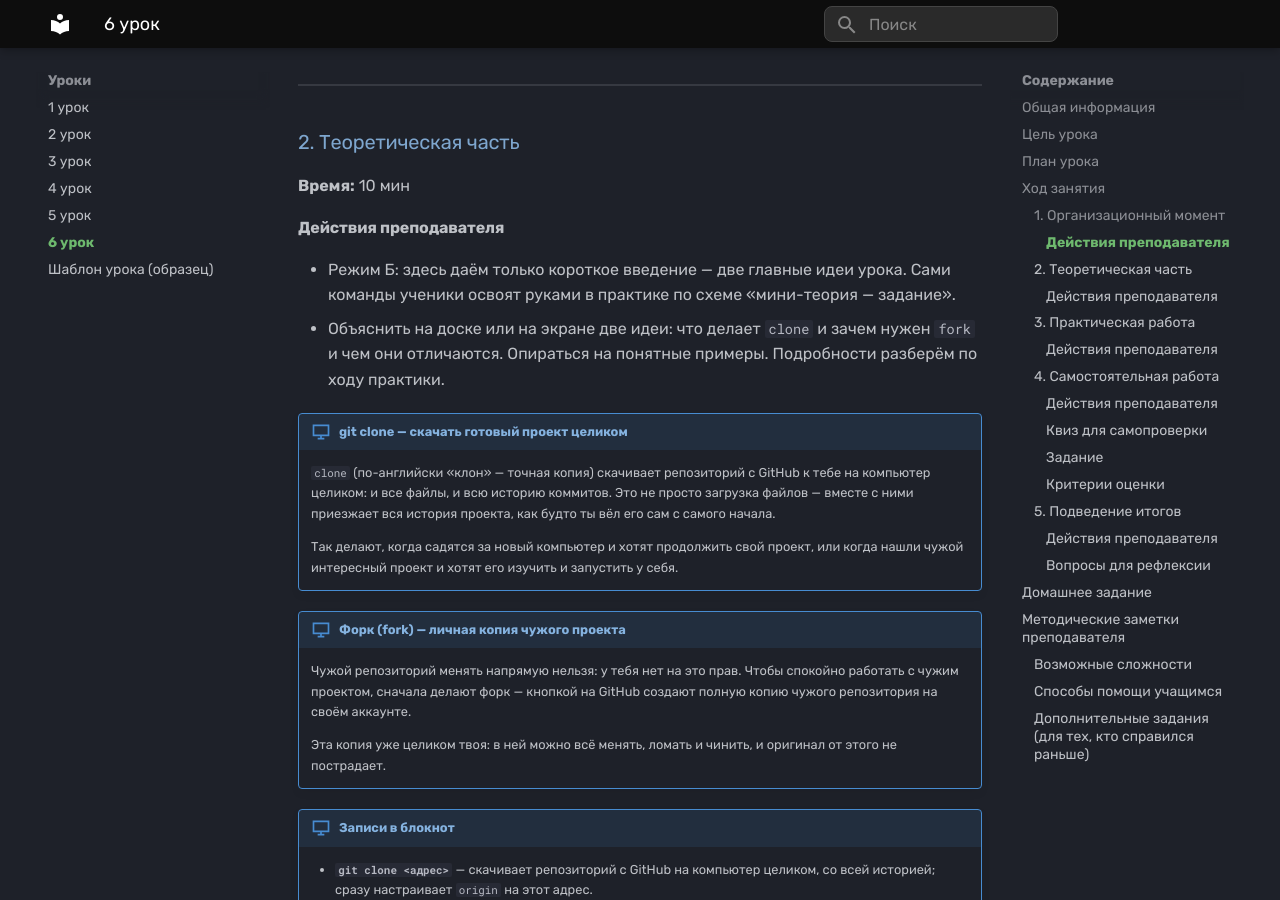
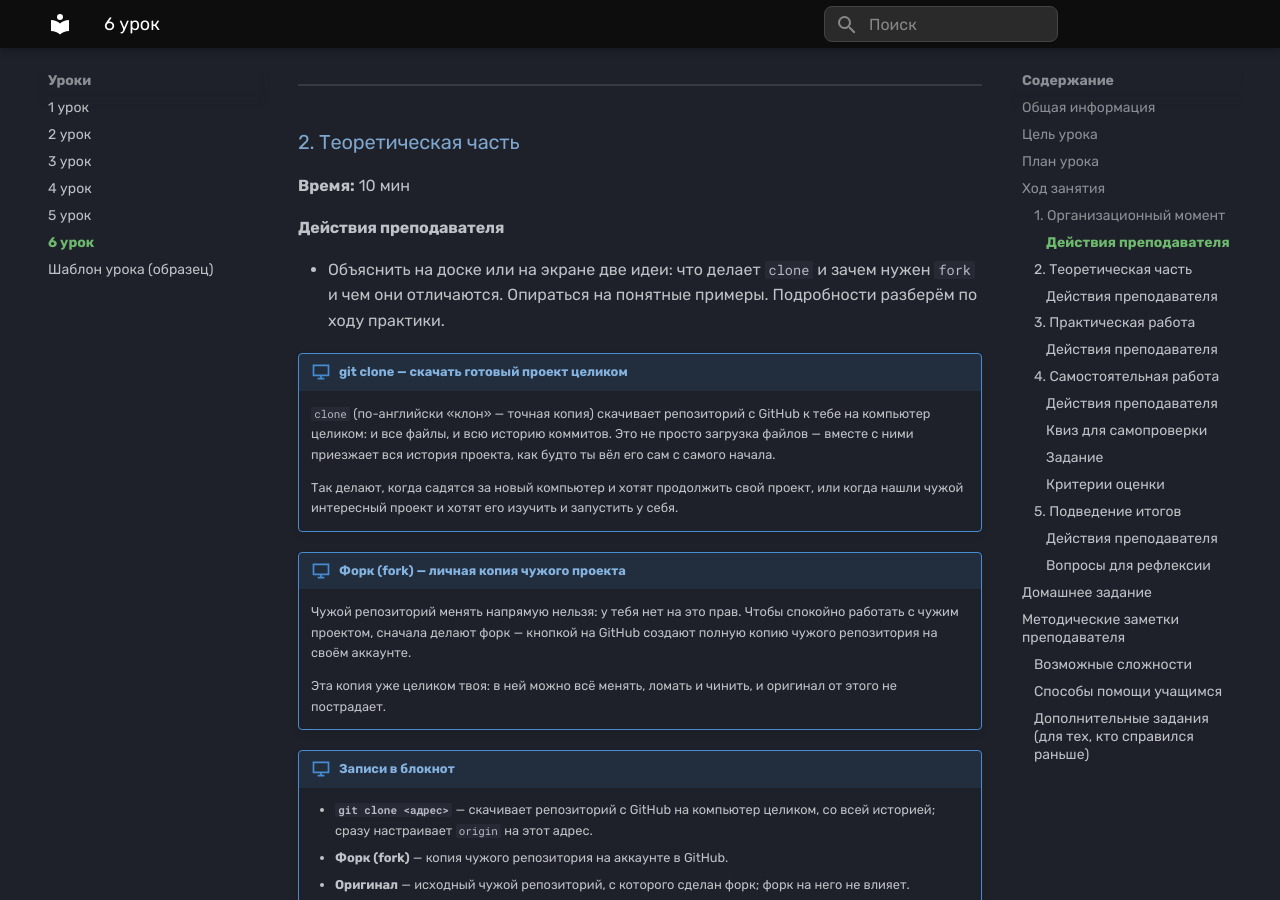
Before and after one commit to talaev-sergey/edu-modules, an MkDocs documentation site: the page built from modules/git-github/docs/lessons/lesson_06.md, in a window 1280 px wide and 900 px high, scrolled down 2150 px. Built offline with MkDocs 1.6.1 and Material for MkDocs 9.7.7, drawn with Linux system fonts in a browser that asks for light colours.

Commit message:
docs(lesson-06): remove Режим Б instruction note

```diff
--- a/modules/git-github/docs/lessons/lesson_06.md
+++ b/modules/git-github/docs/lessons/lesson_06.md
@@ -60,7 +60,6 @@ age: 12–14 лет
 
 #### Действия преподавателя
 
-- Режим Б: здесь даём только короткое введение — две главные идеи урока. Сами команды ученики освоят руками в практике по схеме «мини-теория — задание».
 - Объяснить на доске или на экране две идеи: что делает `clone` и зачем нужен `fork` и чем они отличаются. Опираться на понятные примеры. Подробности разберём по ходу практики.
 
 !!! slide "git clone — скачать готовый проект целиком"
```
